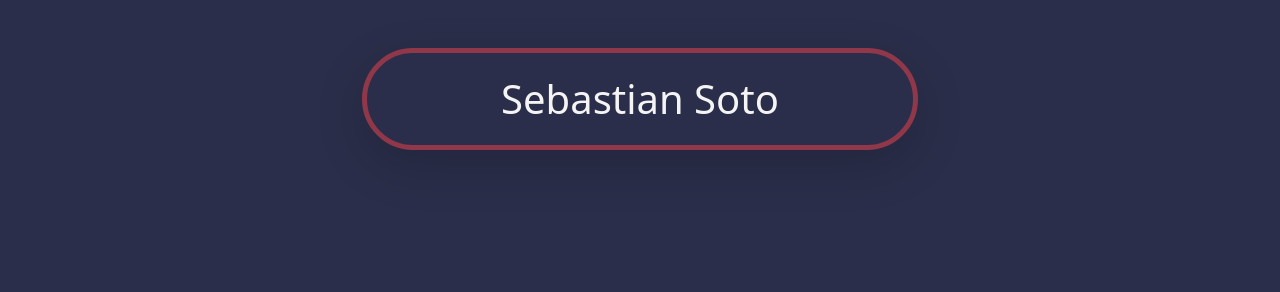
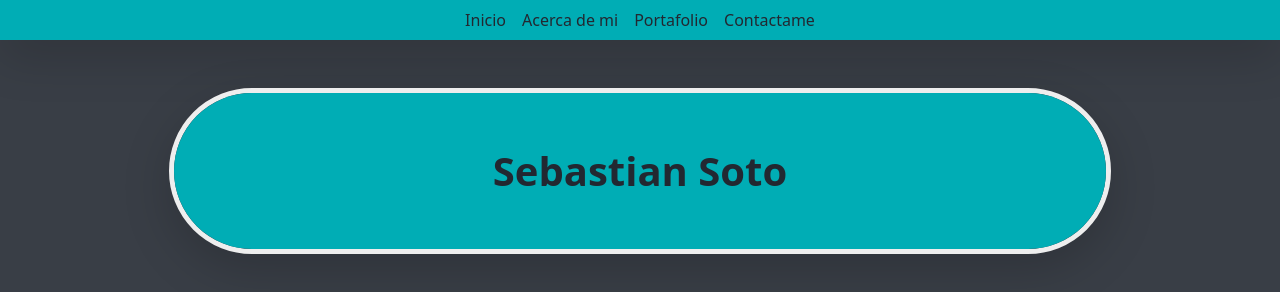
Before and after one commit to Otoyase/Otoyase.github.io, a website: page index.html in a window 1280 px wide. Drawn offline with Linux system fonts and the light colour scheme.

Commit message:
Se agregan nuevos colores a la palate original. Se crea un navbar y una carta con el nombre.

```diff
--- a/index.html
+++ b/index.html
@@ -16,19 +16,47 @@
 
     </head>
 
-    <body class="bg-azul-grisaseo">
+    <body class="bg-gris">
+
+        <header class="navbar navbar-expand-lg bg-azul-marino shadow-lg p-0">
+            <nav class="container-fluid">
+                <button class="navbar-toggler" type="button" data-bs-toggle="collapse" data-bs-target="#menu-opciones" aria-controls="menu-opciones" aria-expanded="false" aria-label="Toggle navigation">
+                    <span class="navbar-toggler-icon"></span>
+                </button>
+
+                <div class="collapse navbar-collapse" id="menu-opciones">
+                    <div class="navbar-nav mx-auto me-auto mb-2 mb-lg-0">
+
+                        <li class="nav-item">
+                            <a class="nav-link text-negro hover-nav" aria-current="page" href="#">Inicio</a>
+                        </li>
+                        <li class="nav-item">
+                            <a class="nav-link text-negro hover-nav" href="#">Acerca de mi</a>
+                        </li>
+                        <li class="nav-item">
+                            <a class="nav-link text-negro hover-nav" href="#">Portafolio</a>
+                        </li>
+                        <li class="nav-item">
+                            <a class="nav-link text-negro hover-nav" href="#">Contactame</a>
+                        </li>
+                    </div>
+                </div>
+            </nav>
+        </header>
 
         <div class="container-fluid">
 
             <div class="row m-5 justify-content-center">
 
-                <div class="col-6">
+                <div class="col-10">
 
-                    <div class="card border-5 bg-transparent rounded-pill border-carmesi-oscuro shadow-lg">
+                    <div class="card border-5 bg-transparent rounded-pill border-blanco shadow-lg">
 
-                        <div class="card-body">
+                        <!-- <img src="img/perfil.jpg" class="card-img-top " alt="..."> -->
 
-                            <p class="card-text text-center text-blanco-ahumado fs-1">Sebastian Soto</p>
+                        <div class="card-body p-5 bg-azul-marino rounded-pill">
+
+                            <p class="card-text text-center text-negro fs-1 fw-bolder">Sebastian Soto</p>
 
                         </div>
 
--- a/scss/estilos.scss
+++ b/scss/estilos.scss
@@ -4,13 +4,19 @@
 
 $paleta-personalizada: (
 
-    "azul-grisaseo": #2B2E4A,
-    "rojo-carmesi": #E84545,
-    "carmesi-oscuro": #903749,
-    "marron": #53354A,
-    "blanco-ahumado": #F4F4F4,
+    "negro": #222831,
+    "gris": #393E46,
+    "azul-marino": #00ADB5,
+    "blanco": #EEEEEE,
 
 );
+
+.hover-nav:hover {
+
+    background-color: #EEEEEE;
+    color : #222831 !important;
+
+}
 
 $theme-colors: map-merge-multiple($theme-colors, $paleta-personalizada);
 
```
Also changed, not shown: css/estilos.css, img/perfil.jpg (added).
